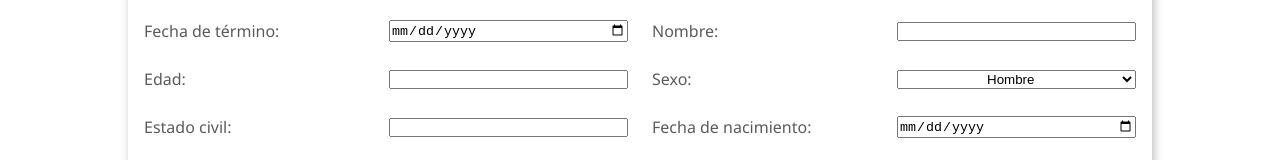
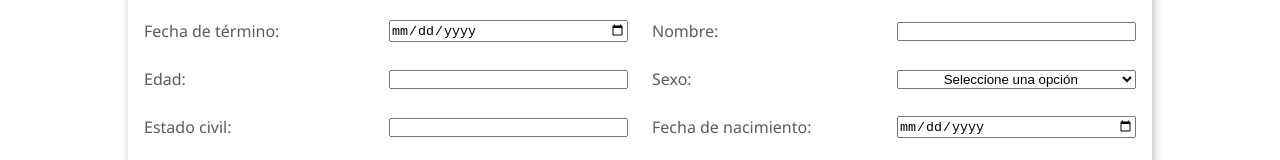
Before and after one commit to webrstudio/posgradohim, a Next.js app: page /registro/estancias-estadias-tesis-practicas-rotantes in a window 1280 px wide. Shown: the part 326-486 px from the top of the page. Built offline with nearby package versions, Linux system fonts and the light colour scheme.

Commit message:
se agrega el atributo required al select

```diff
--- a/src/app/registro/components/register/RegisterForm/RegisterForm.jsx
+++ b/src/app/registro/components/register/RegisterForm/RegisterForm.jsx
@@ -77,7 +77,8 @@ const SocialServiceForm = ({ id }) => {
             </div>
             <div>
                 <label>Sexo:</label>
-                <select name='estudiante_genero' onChange={onChange}>
+                <select name='estudiante_genero' onChange={onChange} required>
+                    <option value=''>Seleccione una opción</option>
                     <option value='Hombre'>Hombre</option>
                     <option value='Mujer'>Mujer</option>
                 </select>
```
